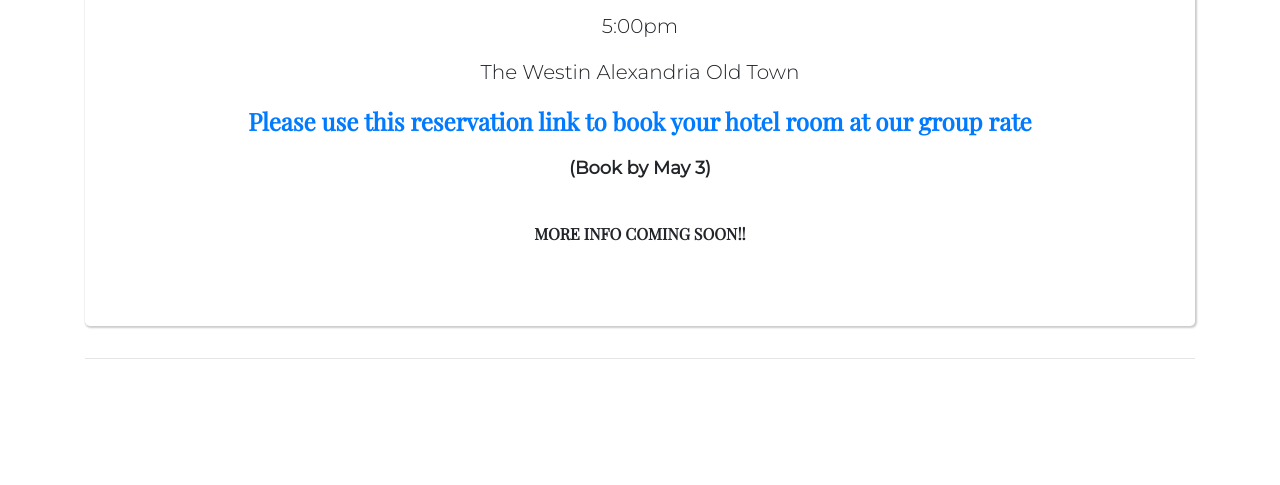
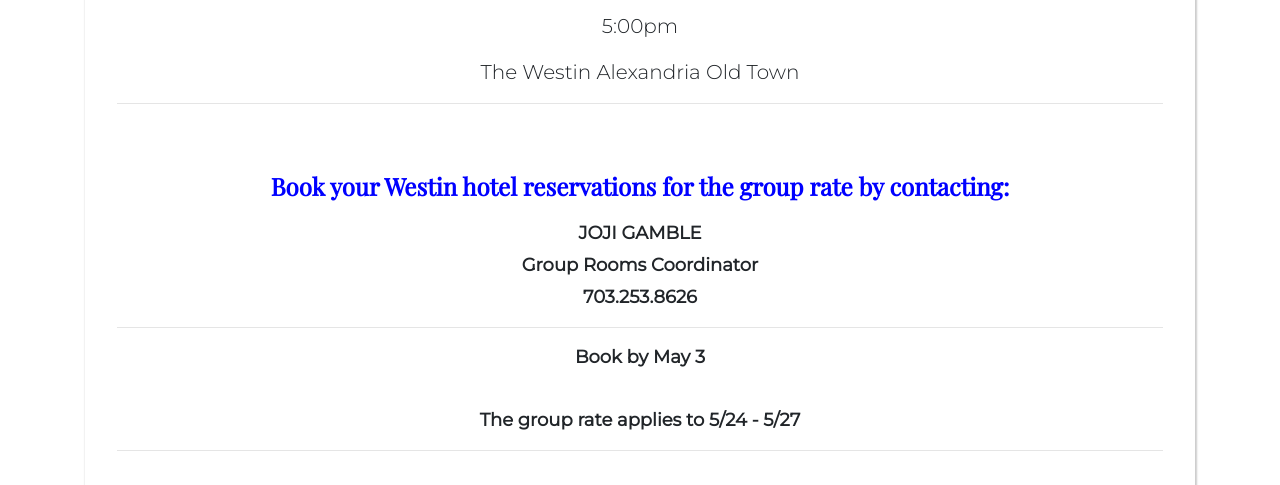
Before and after one commit to shawnmath/wedding, a website: page app/index.html in a window 1280 px wide. Shown: the part 315-800 px from the top of the page. Drawn offline with nearby package versions, Linux system fonts and the light colour scheme; files that its build step writes are made by us from their sources; files whose address does not match are found by name.

Commit message:
edit hotel booking info

```diff
--- a/app/index.html
+++ b/app/index.html
@@ -46,14 +46,26 @@
         <br>
         <p class="lead">5:00pm</p>
         <p class="lead">The Westin Alexandria Old Town</p>
-        <a
+        <hr>
+        <br>
+        <br>
+        <!--<a
           href="https://www.marriott.com/event-reservations/reservation-link.mi?id=1554483933373&key=GRP&app=resvlink"
           target="_blank"
           class="hotel_link"
         >
           Please use this reservation link to book your hotel room at our group rate
-        </a>
-        <p class="hotel_rateDeadline">(Book by May 3)</p>
+        </a>-->
+        <p class="hotel_reserve">Book your Westin hotel reservations for the group rate by contacting:</p>
+        <p class="group_contact">JOJI GAMBLE</p>
+        <p class="group_contact">Group Rooms Coordinator</p>
+        <p class="group_contact">703.253.8626</p>
+        <hr>
+        <div class="hotel_issues">
+          <p class="hotel_rateDeadline">Book by May 3</p>
+          <p>The group rate applies to 5/24 - 5/27</p>
+        </div>
+        <hr>
         <br>
         <p><b>MORE INFO COMING SOON!!</b></p>
       </div>
--- a/app/styles/main.scss
+++ b/app/styles/main.scss
@@ -95,16 +95,32 @@
 
 .hotel {
 
-  &_link {
+  &_link,
+  &_reserve,
+  &_number {
     display: block;
     margin-bottom: 16px;
     font-size: 24px;
     font-weight: bold;
+    color: blue;
   }
 
-  &_rateDeadline {
+  &_rateDeadline,
+  &_issues {
     font-family: 'Montserrat', sans-serif;
     font-weight: bold;
     font-size: 18px;
   }
+
+  &_rateDeadline {
+    margin-bottom: 2em;
+  }
 }
+
+.group_contact {
+  margin-bottom: 5px;
+  font-family: 'Montserrat', sans-serif;
+  font-weight: bold;
+  font-size: 18px;
+  // color: blue;
+}
```
Also changed, not shown: dist/index.html, dist/styles/main.css.
